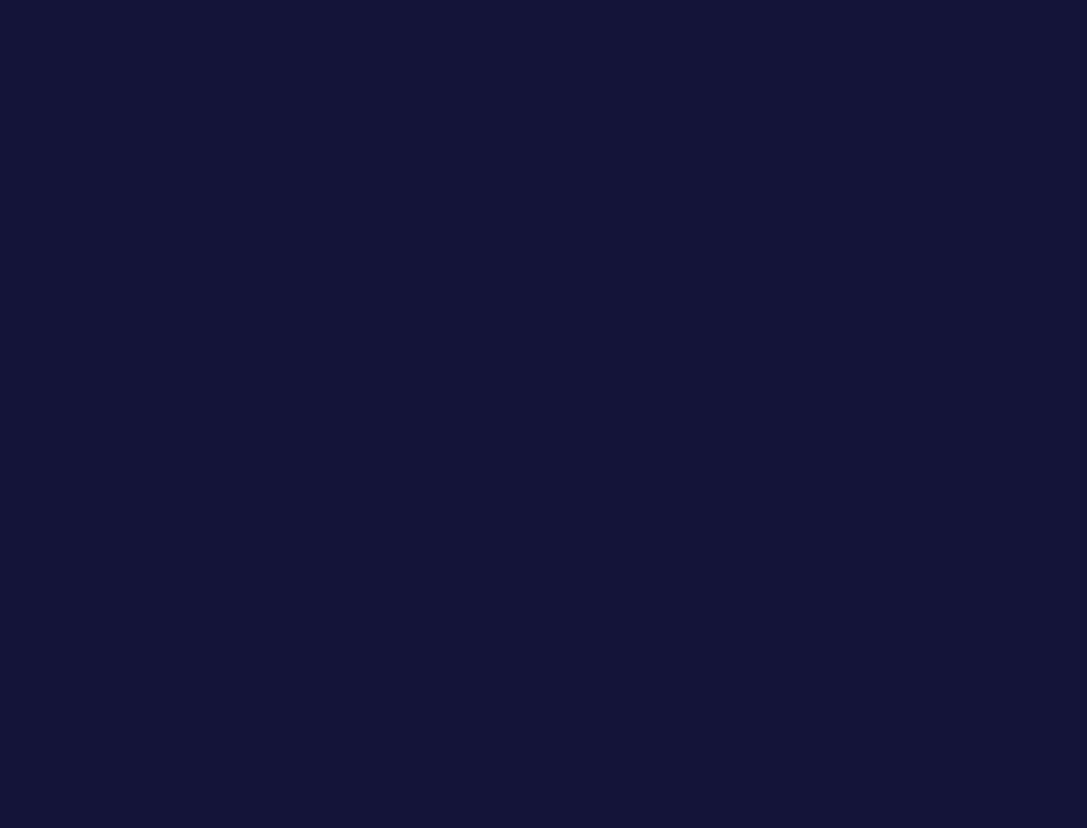
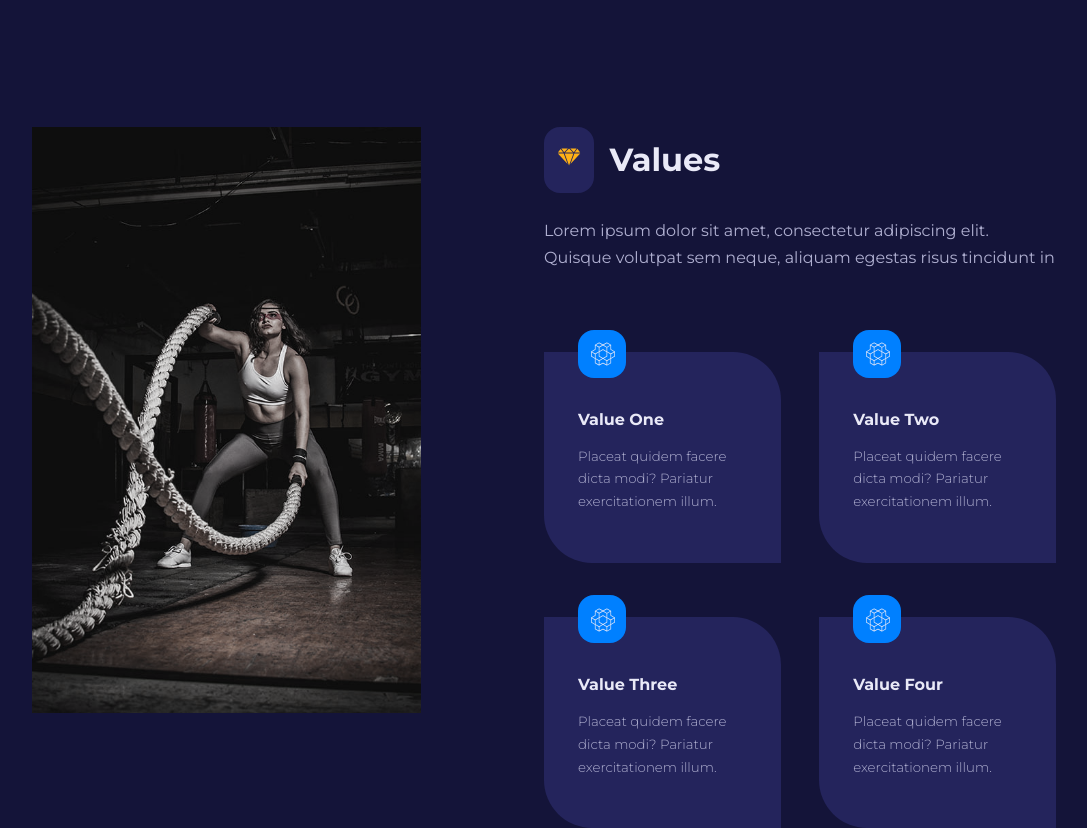
Before and after one commit to Antonio-74/VawulensProject, a React (Create React App) app in the folder vawulens/: page / in a window 1280 px wide. Shown: the part 1380-2208 px from the top of the page, without its empty margins (96-1183 px from the left). Before the commit the page ends 1347 px from the top, so only its background shows below. Built offline with nearby package versions, Linux system fonts and the light colour scheme.

Commit message:
Values section created

```diff
--- /dev/null
+++ b/vawulens/src/components/Values.jsx
@@ -0,0 +1,39 @@
+import React from 'react';
+import Image from '../images/values.jpg';
+import SectionHead from './SectionHead';
+import { GiCutDiamond } from 'react-icons/gi';
+import { values } from '../data';
+import Card from '../UI/Card';
+
+function Values() {
+  return (
+    <section className='values'>
+        <div className="container values__container">
+            <div className="values__left">
+                <div className="values__image">
+                    <img src={Image} alt='Values Image' />
+                </div>
+            </div>
+            <div className="values__right">
+                <SectionHead icon={<GiCutDiamond />} title='Values' />
+                <p>
+                    Lorem ipsum dolor sit amet, consectetur adipiscing elit. Quisque volutpat sem neque, aliquam egestas risus tincidunt in
+                </p>
+                <div className="values__wrapper">
+                    {values.map(({id, icon, title, desc}) => {
+                        return (
+                            <Card className='values__value'>
+                                <span>{icon}</span>
+                                <h4>{title}</h4>
+                                <small>{desc}</small>
+                            </Card>
+                        )
+                    })}
+                </div>
+            </div>
+        </div>
+    </section>
+  )
+}
+
+export default Values
--- a/vawulens/src/pages/home/Home.jsx
+++ b/vawulens/src/pages/home/Home.jsx
@@ -1,6 +1,7 @@
 import React from 'react';
 import MainHeader from '../../components/MainHeader';
 import Programs from '../../components/Programs';
+import Values from '../../components/Values';
 import './home.css';
 
 const Home = () => {
@@ -8,6 +9,7 @@
     <>
       <MainHeader />
       <Programs />
+      <Values />
     </>
   )
 }
--- a/vawulens/src/pages/home/home.css
+++ b/vawulens/src/pages/home/home.css
@@ -76,3 +76,40 @@
     background-color: var(--color-secondary);
     color: var(--color-gray-600);
 }
+
+/*=================================== VALUES ================================*/
+.values__container {
+    display: grid;
+    grid-template-columns: 38% 50%;
+    gap: 12%;
+}
+
+.values__image {
+    filter: saturate(0.25);
+    transition: var(--transition);
+}
+
+.values__image:hover {
+    filter: saturate(1);
+}
+
+.values__right > p {
+    margin: 1.5rem 0 5rem;
+}
+
+.values__wrapper {
+    display: grid;
+    grid-template-columns: 1fr 1fr;
+    gap: 3.4rem 2.4rem;
+}
+
+.card.values__value {
+    padding-top: 3.5rem;
+    text-align: left;
+    position: relative;
+}
+
+.card.values__value span {
+    position: absolute;
+    top: -1.5rem;
+}
```
